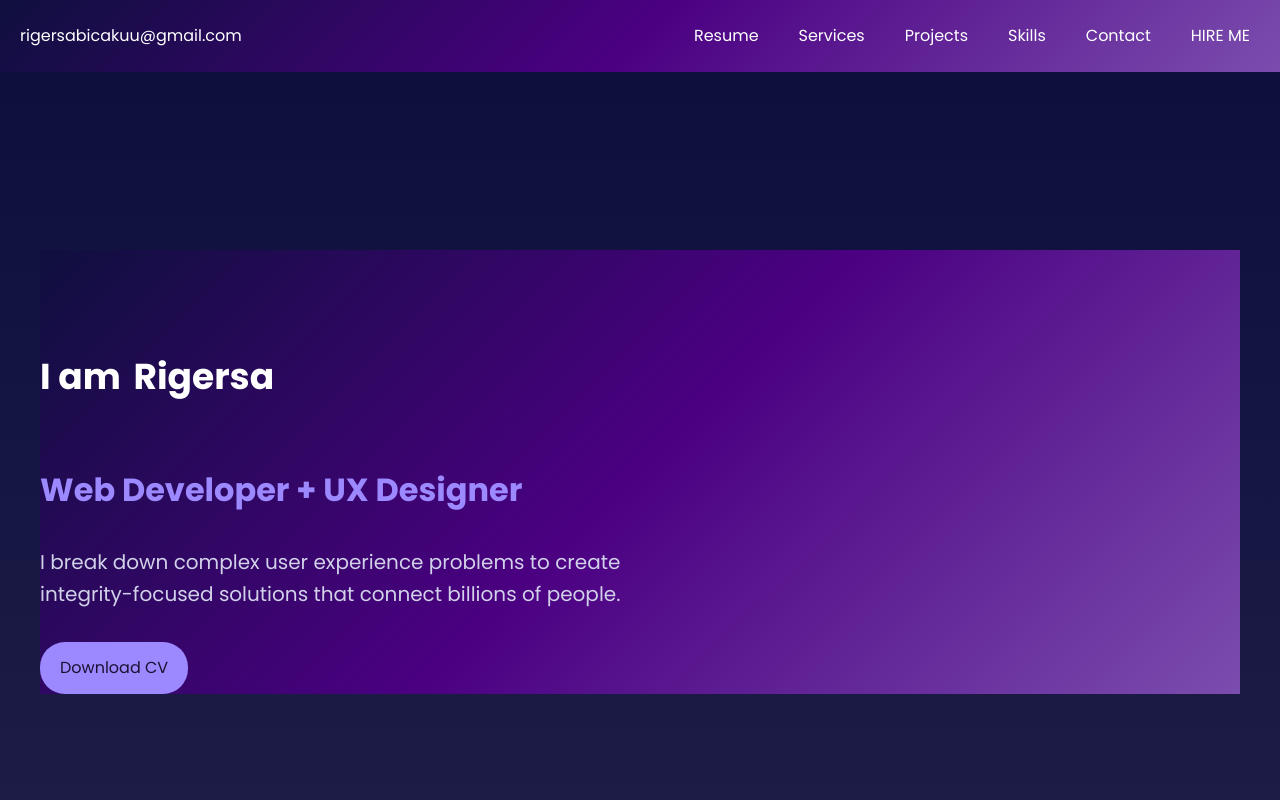
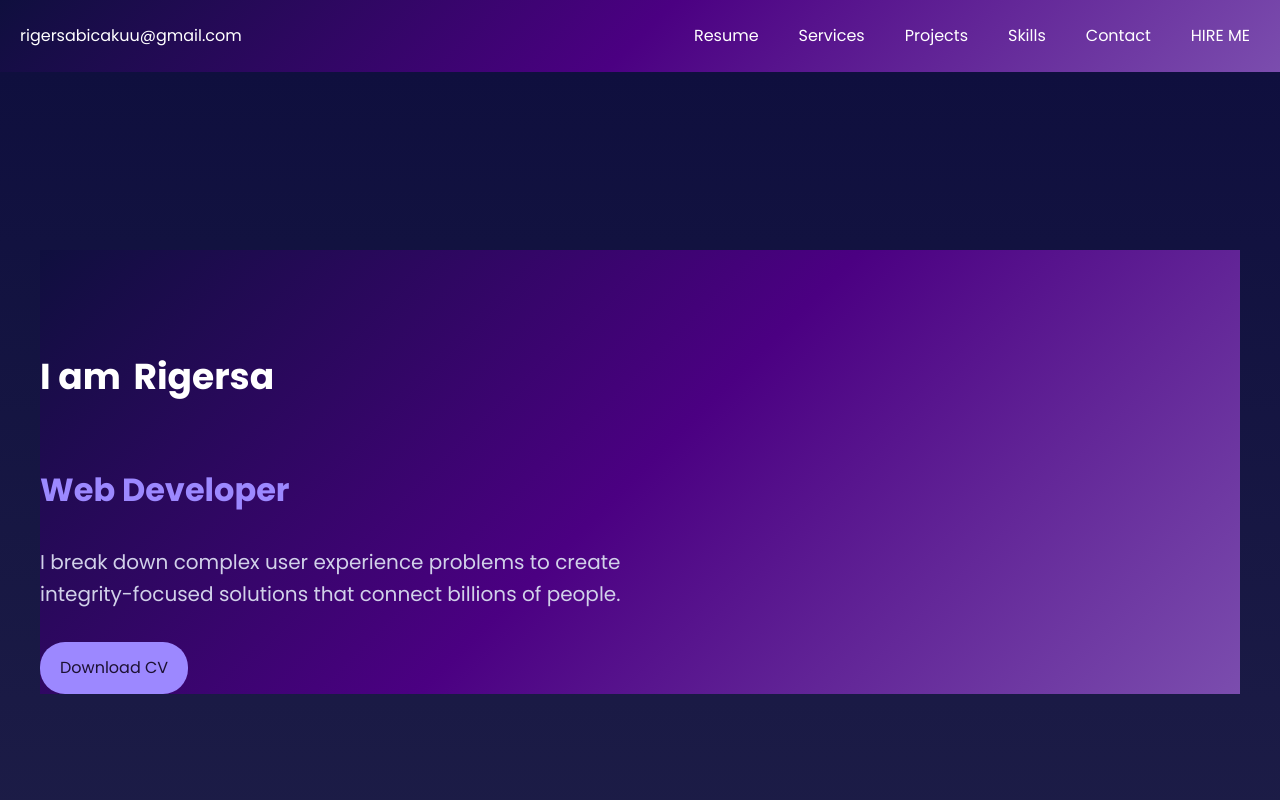
Before and after one commit to Rigersaa/Portfolio, a React (Create React App) app in the folder portfolio/: page / in a window 1280 px wide. Shown: the top 800 px of the page. Built offline with nearby package versions, Linux system fonts and the light colour scheme.

Commit message:
Update Home.tsx

```diff
--- a/portfolio/src/components/Home.tsx
+++ b/portfolio/src/components/Home.tsx
@@ -10,7 +10,7 @@ const Home: React.FC = () => {
             <span className="inline-text">I am</span>
             <span className="inline-name"> Rigersa</span>
           </h1>
-          <h2>Web Developer + UX Designer</h2>
+          <h2>Web Developer </h2>
           <p>
             I break down complex user experience problems to create integrity-focused solutions that connect billions of people.
           </p>
```
